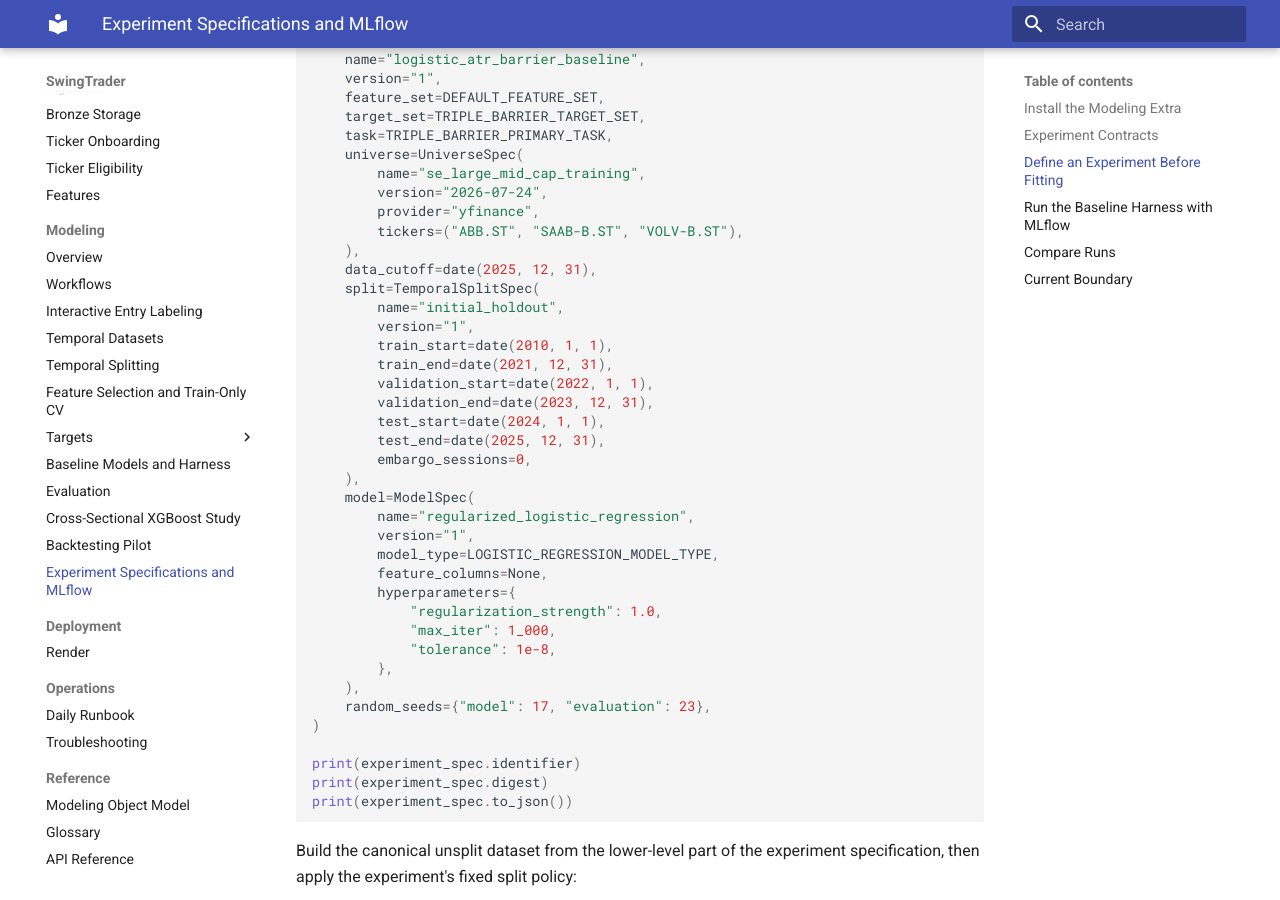
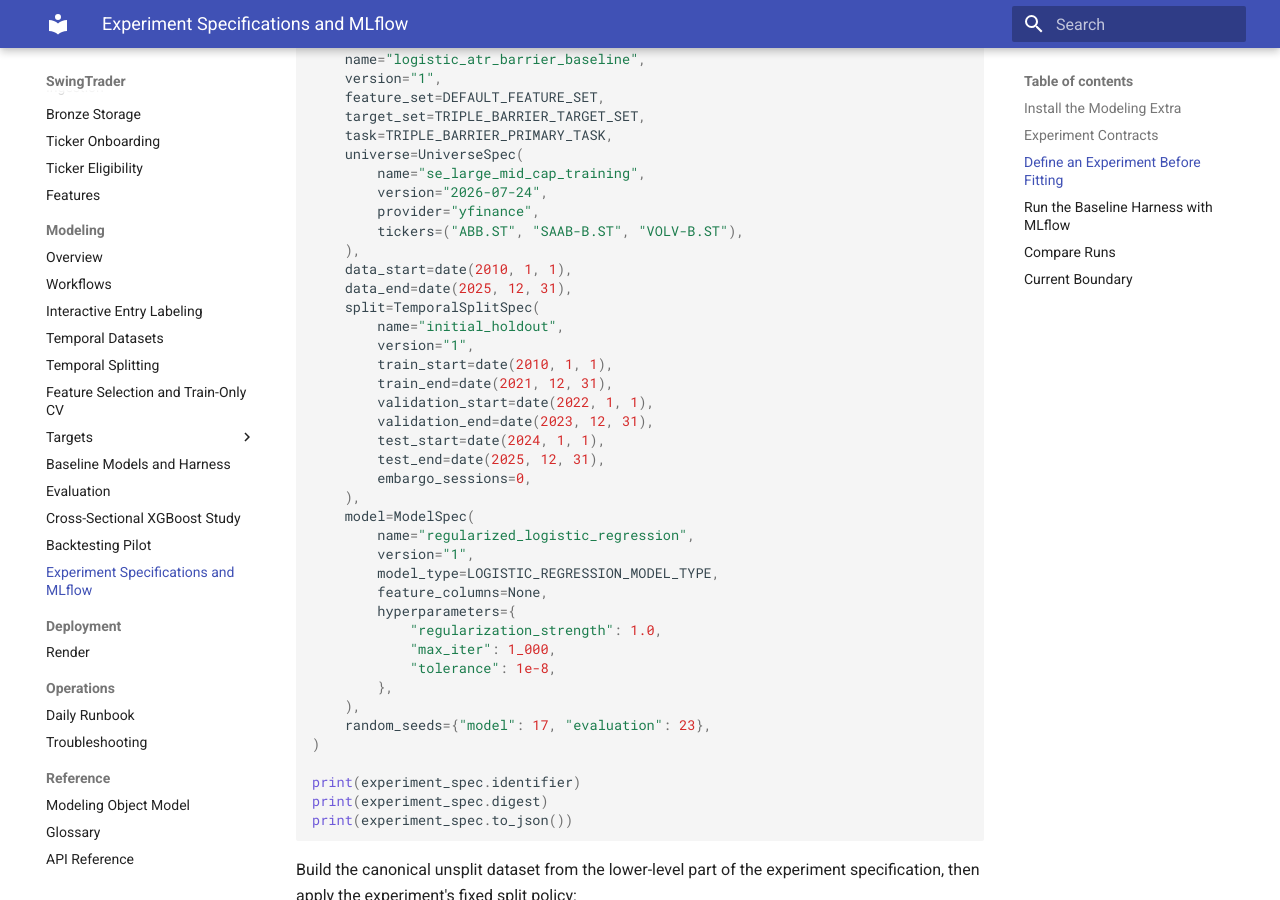
Before and after one commit to Frallmeister/swingtrader-app, an MkDocs documentation site: the page built from docs/modeling/experiments.md, in a window 1280 px wide and 900 px high, scrolled down 2678 px. Built offline with MkDocs 1.6.1 and Material for MkDocs 9.7.7, drawn with Linux system fonts in a browser that asks for light colours.

Commit message:
Continue refactor data_cutoff to data_start and data_end

```diff
--- a/docs/modeling/experiments.md
+++ b/docs/modeling/experiments.md
@@ -133,7 +133,8 @@ experiment_spec = ExperimentSpec(
         provider="yfinance",
         tickers=("ABB.ST", "SAAB-B.ST", "VOLV-B.ST"),
     ),
-    data_cutoff=date(2025, 12, 31),
+    data_start=date(2010, 1, 1),
+    data_end=date(2025, 12, 31),
     split=TemporalSplitSpec(
         name="initial_holdout",
         version="1",
```
Also changed, not shown: 6 other files.
